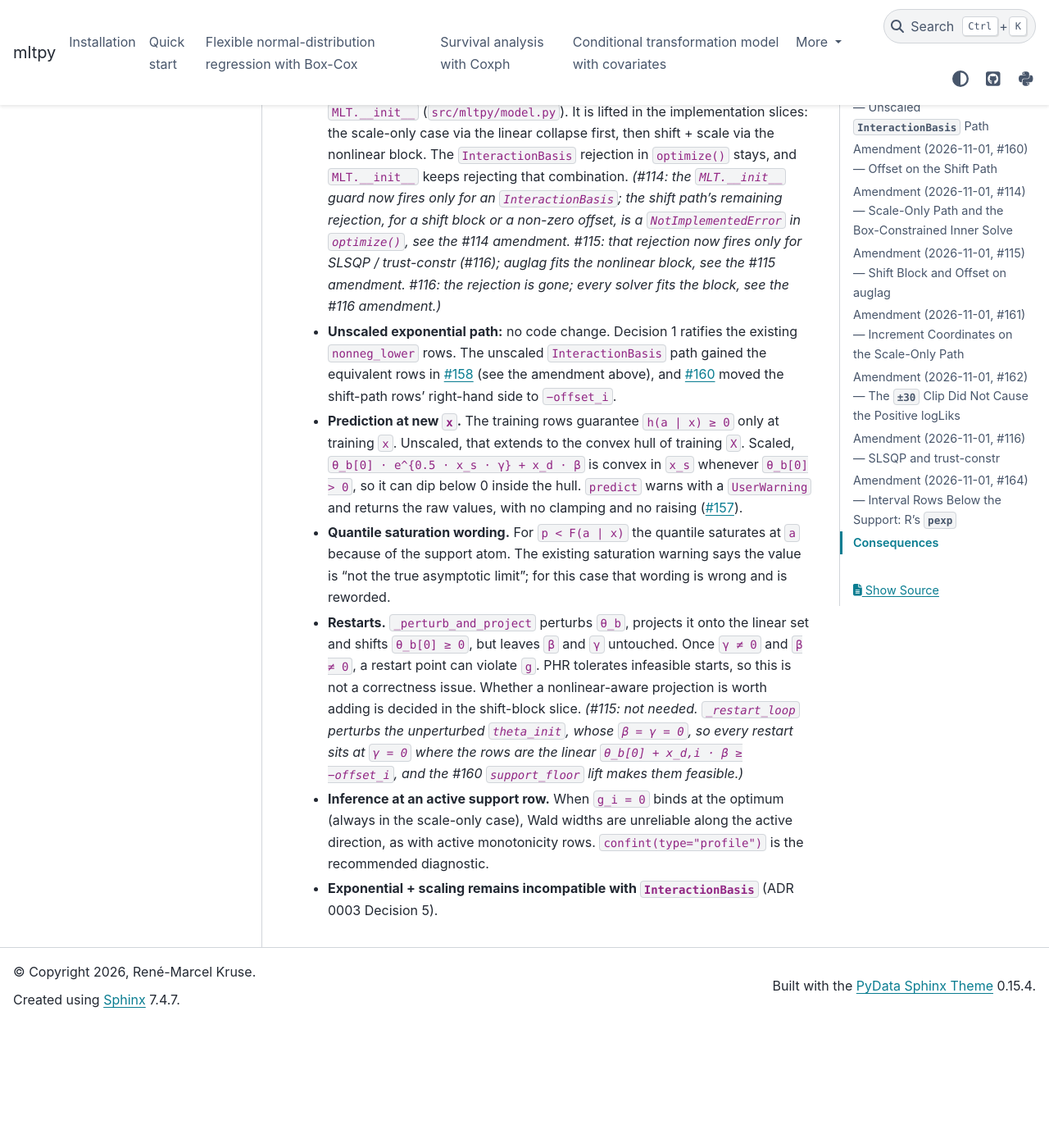
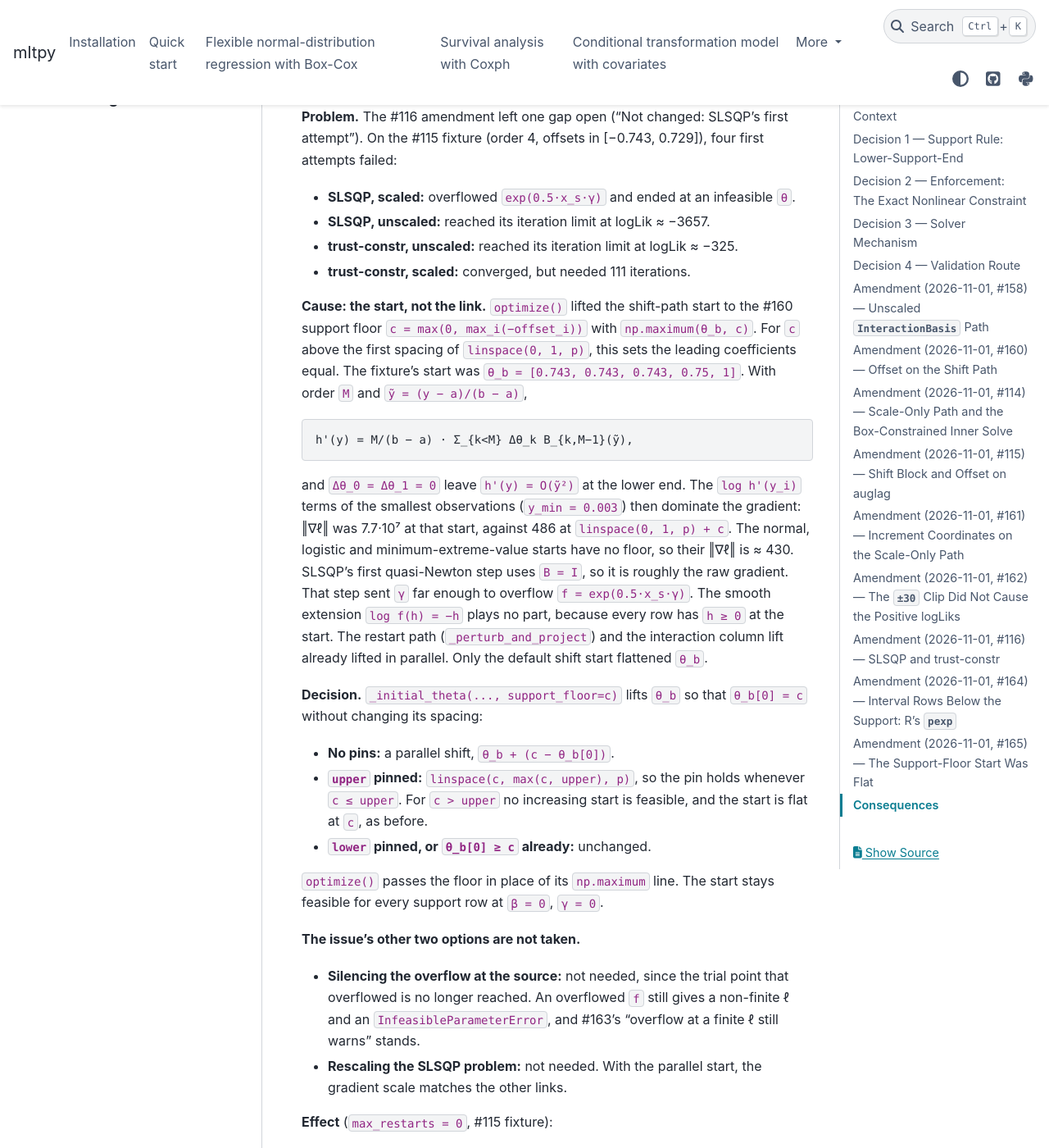
Before and after one commit to RMKruse/mltpy, a Sphinx documentation site: the page built from docs/adr/0005-exponential-scaling-constraint.md, in a window 1280 px wide and 1400 px high, scrolled down 24062 px. Shown: the whole window at 82% size. Built offline with Sphinx 7.4.7 and the PyData theme 0.15.4, drawn with Linux system fonts in a browser that asks for light colours; before the commit the page ends 25311 px from its top, so only the background shows below that; some of the changed text lies outside the part shown.

Commit message:
fix: lift the exponential support-floor start in parallel (#165)
optimize() lifted the shift-path start to the support floor
c = max(0, max_i(-offset_i)) with np.maximum(theta_b, c). For c above the
first spacing of linspace(0, 1, p) this sets the leading Bernstein
coefficients equal (the #115 fixture started at [0.743, 0.743, 0.743, 0.75,
1]), so h'(y) = O(y~^2) at the lower support end. The log h' terms of the
smallest observations then dominate: |grad l| was 7.7e7 at that start
against 486 at linspace(0, 1, p) + c (normal / logistic / min-extreme-value
starts: ~430). SLSQP's first quasi-Newton step (B = I) sent gamma far enough
to overflow exp(0.5 x_s gamma); unscaled, SLSQP and trust-constr ran out of
iterations. Neither the exponential link nor its smooth extension is the
cause: every row has h >= 0 at the start.

- optimizer: _initial_theta(..., support_floor=c) shifts theta_b in
  parallel to theta_b[0] = c (upper pinned: linspace(c, max(c, upper), p);
  lower pinned or theta_b[0] >= c: unchanged), the same lift the restarts
  and the interaction path already use. optimize() passes the floor in
  place of the np.maximum line.
- Effect with max_restarts=0 on the #115 fixture: SLSQP scaled converges in
  15 iterations at the reference logLik (was infeasible with overflow
  warnings); unscaled SLSQP / trust-constr converge at -150.507881 (were
  -3656.5 / -324.7 at the iteration limit); scaled trust-constr needs 58
  iterations instead of 111.
- tests: TestInitialThetaSupportFloor (lift rules, optimize() hands every
  solver the lifted start); first-attempt convergence for both scipy solvers,
  scaled and unscaled, warnings as errors. SLSQP's theta tolerance on the
  fixture tightens from 1e-4 to 1e-5 (now 3.5e-6 off, was 3e-5 after a
  restart). The beta-pinned auglag fit stops at the ADR 0004 KKT floor
  either way and now lands 9e-6 relative from R's theta (logLik 1.4e-7
  short); that test holds logLik at rtol=1e-6 and theta at rtol=5e-5.
- ADR 0005 #165 amendment (answers the issue's three questions), pointers
  from the #116 and #160 amendments, implementation notes, CHANGELOG.

Fits without an offset, or with offset >= 0, are unchanged.

```diff
--- a/docs/adr/0005-exponential-scaling-constraint.md
+++ b/docs/adr/0005-exponential-scaling-constraint.md
@@ -341,7 +341,9 @@
 dict returns `S θ − b`, and trust-constr uses `lb = b`. The `fixed_params`
 reductions carry the non-zero right-hand side through unchanged. The start
 point and every perturb-and-project restart lift `θ_b[0]` to
-`max(0, max_i(−offset_i))`, which makes every row feasible at `β = 0`. The
+`max(0, max_i(−offset_i))`, which makes every row feasible at `β = 0`
+*(#165: the start lifts in parallel, as the restarts do, rather than by
+`np.maximum`)*. The
 auglag Newton-CG polish now checks `A_ineq θ ≥ b_ineq` (support rows
 included) instead of monotonicity alone. With `offset=None` the right-hand
 side is zero and the lift is the old `θ_b[0] ≥ 0`, so existing fits are
@@ -799,7 +801,8 @@
 shift + offset fit fails its first SLSQP and trust-constr attempt on the same
 data as well (iteration limit). Scaled normal, logistic and minimum-extreme-
 value fits converge first time. Silencing the overflow means touching every
-scaled likelihood kernel, so it is left to a follow-up.
+scaled likelihood kernel, so it is left to a follow-up. *(#165: resolved.
+The cause was a flattened start, not the overflow; see the #165 amendment.)*
 
 ---
 
@@ -936,6 +939,90 @@
 
 ---
 
+## Amendment (2026-11-01, [#165](https://github.com/RMKruse/mltpy/issues/165)) — The Support-Floor Start Was Flat
+
+**Problem.** The #116 amendment left one gap open ("Not changed: SLSQP's
+first attempt"). On the #115 fixture (order 4, offsets in [−0.743, 0.729]),
+four first attempts failed:
+
+- **SLSQP, scaled:** overflowed `exp(0.5·x_s·γ)` and ended at an infeasible
+  `θ`.
+- **SLSQP, unscaled:** reached its iteration limit at logLik ≈ −3657.
+- **trust-constr, unscaled:** reached its iteration limit at logLik ≈ −325.
+- **trust-constr, scaled:** converged, but needed 111 iterations.
+
+**Cause: the start, not the link.** `optimize()` lifted the shift-path
+start to the #160 support floor `c = max(0, max_i(−offset_i))` with
+`np.maximum(θ_b, c)`. For `c` above the first spacing of
+`linspace(0, 1, p)`, this sets the leading coefficients equal. The fixture's
+start was `θ_b = [0.743, 0.743, 0.743, 0.75, 1]`. With order `M` and
+`ỹ = (y − a)/(b − a)`,
+
+    h'(y) = M/(b − a) · Σ_{k<M} Δθ_k B_{k,M−1}(ỹ),
+
+and `Δθ_0 = Δθ_1 = 0` leave `h'(y) = O(ỹ²)` at the lower end. The
+`log h'(y_i)` terms of the smallest observations (`y_min = 0.003`) then
+dominate the gradient: ‖∇ℓ‖ was 7.7·10⁷ at that start, against 486 at
+`linspace(0, 1, p) + c`. The normal, logistic and minimum-extreme-value
+starts have no floor, so their ‖∇ℓ‖ is ≈ 430. SLSQP's first quasi-Newton
+step uses `B = I`, so it is roughly the raw gradient. That step sent `γ`
+far enough to overflow `f = exp(0.5·x_s·γ)`. The smooth extension
+`log f(h) = −h` plays no part, because every row has `h ≥ 0` at the start.
+The restart path (`_perturb_and_project`) and the interaction column lift
+already lifted in parallel. Only the default shift start flattened `θ_b`.
+
+**Decision.** `_initial_theta(..., support_floor=c)` lifts `θ_b` so that
+`θ_b[0] = c` without changing its spacing:
+
+- **No pins:** a parallel shift, `θ_b + (c − θ_b[0])`.
+- **`upper` pinned:** `linspace(c, max(c, upper), p)`, so the pin holds
+  whenever `c ≤ upper`. For `c > upper` no increasing start is feasible, and
+  the start is flat at `c`, as before.
+- **`lower` pinned, or `θ_b[0] ≥ c` already:** unchanged.
+
+`optimize()` passes the floor in place of its `np.maximum` line. The start
+stays feasible for every support row at `β = 0`, `γ = 0`.
+
+**The issue's other two options are not taken.**
+
+- **Silencing the overflow at the source:** not needed, since the trial
+  point that overflowed is no longer reached. An overflowed `f` still gives a
+  non-finite ℓ and an `InfeasibleParameterError`, and #163's "overflow at a
+  finite ℓ still warns" stands.
+- **Rescaling the SLSQP problem:** not needed. With the parallel start, the
+  gradient scale matches the other links.
+
+**Effect** (`max_restarts = 0`, #115 fixture):
+
+| fit | before | after |
+|---|---|---|
+| SLSQP, scaled | infeasible, overflow warnings | converged, 15 iterations, logLik −144.805007 |
+| SLSQP, unscaled | iteration limit, −3656.54 | converged, 14 iterations, −150.507881 |
+| trust-constr, scaled | converged, 111 iterations | converged, 58 iterations |
+| trust-constr, unscaled | iteration limit, −324.74 | converged, 56 iterations |
+
+With the default restarts:
+
+- **SLSQP's θ** now ends ≈ 3.5·10⁻⁶ relative from the reference, down from
+  3·10⁻⁵ after a restart. Its test tolerance tightens from `1e-4` to `1e-5`.
+- **auglag shares the start.** Its R-parity results are unchanged within
+  `rtol = 1e-6`. The `β`-pinned fit (an equality row next to the block, two
+  active support rows, so no Newton-CG polish) stops at the ADR 0004 KKT
+  floor ≈ 1.5·10⁻⁵ either way. From the old start it happened to land
+  2·10⁻⁷ from R's `θ`; from the new one it lands 9·10⁻⁶ away, with logLik
+  1.4·10⁻⁷ short. That test now holds logLik at `rtol = 1e-6` and `θ` at
+  `rtol = 5e-5`.
+- **#160's `offset = −25` case:** auglag no longer needs a restart, and
+  SLSQP needs one instead of two.
+
+**Tests.** `TestInitialThetaSupportFloor` in `tests/test_optimizer.py`
+covers the lift rules and checks that `optimize()` hands every solver the
+lifted start. `test_first_attempt_converges_warning_free` in
+`tests/test_exponential_scaling_shift.py` fits both scipy solvers, scaled and
+unscaled, with `max_restarts = 0` and warnings raised as errors.
+
+---
+
 ## Consequences
 
 - **ADR 0002 Decision 3 is superseded** for its exponential corner case. Its
```
Also changed, not shown: CHANGELOG.md (+13 -0 lines), docs/dev/implementation-notes.md (+9 -4 lines), 3 other files.
